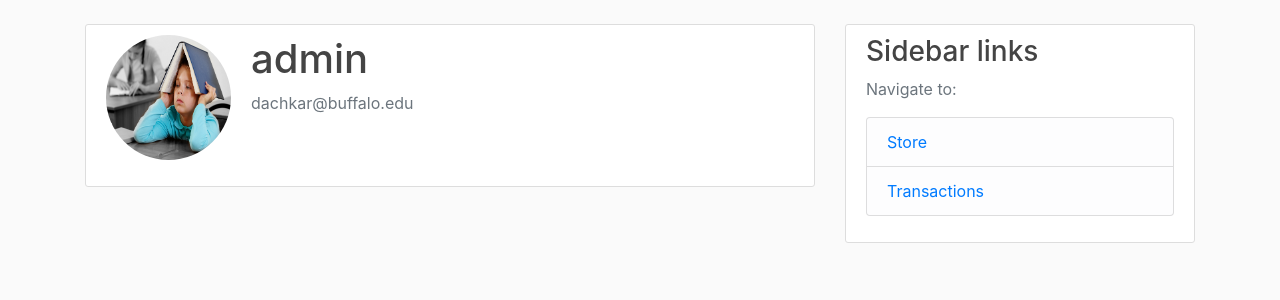
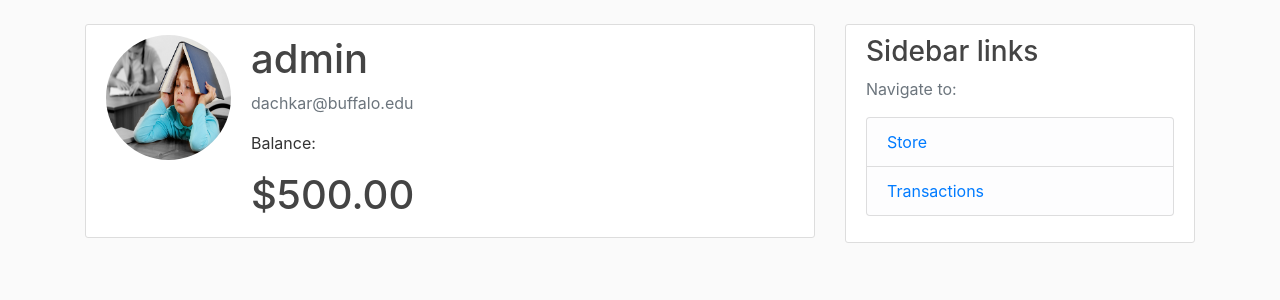
Before and after one commit to Dachkar/Blockchain-Dapp, a Django app: page /profile/ in a window 1280 px wide. Shown: the part 56-356 px from the top of the page. Run offline with Django 3.2, Linux system fonts and the light colour scheme; a user stored in the database is signed in; data comes from the database, SQL or seed files in the repository; both versions use the stored data as it was after the commit; some libraries are stand-ins or nearby versions.

Commit message:
Added default money ammt to each new registered user (under profile)

```diff
--- a/blockchainDapp/users/models.py
+++ b/blockchainDapp/users/models.py
@@ -5,6 +5,7 @@ from django.contrib.auth.models import User
 class Profile(models.Model):
     user = models.OneToOneField(User, on_delete=models.CASCADE)
     image = models.ImageField(default='default.jpg', upload_to='profile_pics')
+    money = models.DecimalField(max_digits=8, decimal_places=2, default=500)
 
     def __str__(self):
         return f'{self.user.username} Profile'
--- a/blockchainDapp/users/templates/users/profile.html
+++ b/blockchainDapp/users/templates/users/profile.html
@@ -7,6 +7,8 @@
        <div class="media-body">
          <h2 class="account-heading">{{ user.username }}</h2>
          <p class="text-secondary">{{ user.email }}</p>
+         <p class="text-green">Balance: </p>
+           <h2 class="account-heading">${{ user.profile.money }}</h2>
        </div>
      </div>
      <!-- FORM HERE -->
```
Also changed, not shown: blockchainDapp/db.sqlite3, blockchainDapp/users/migrations/0005_profile_money.py (added).
